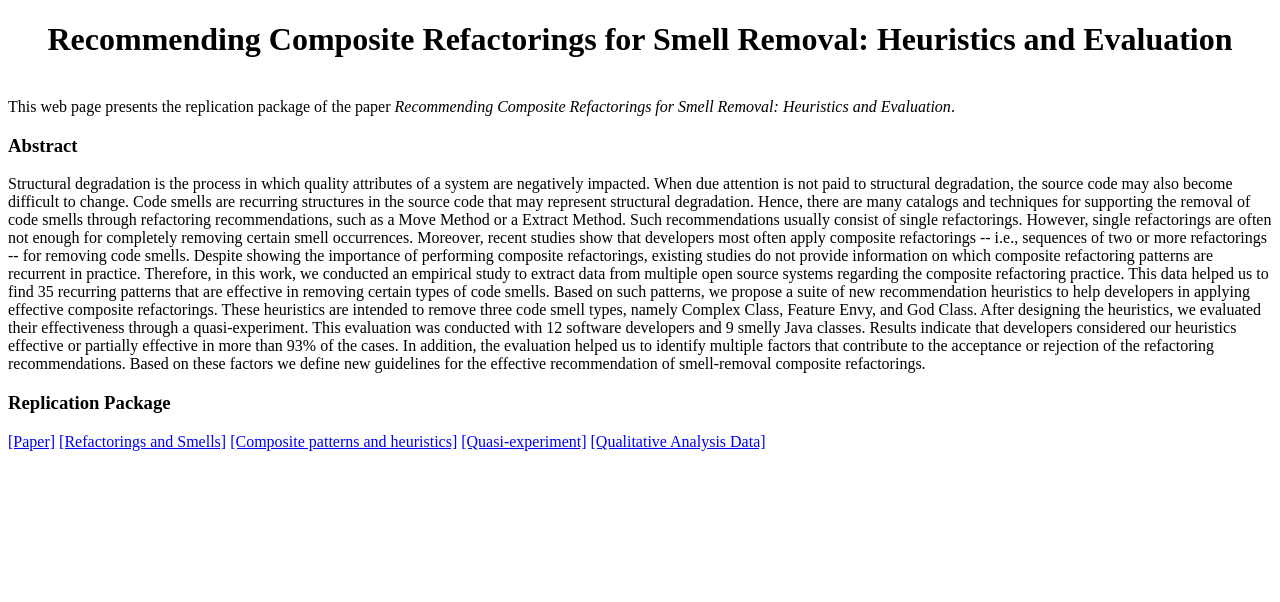
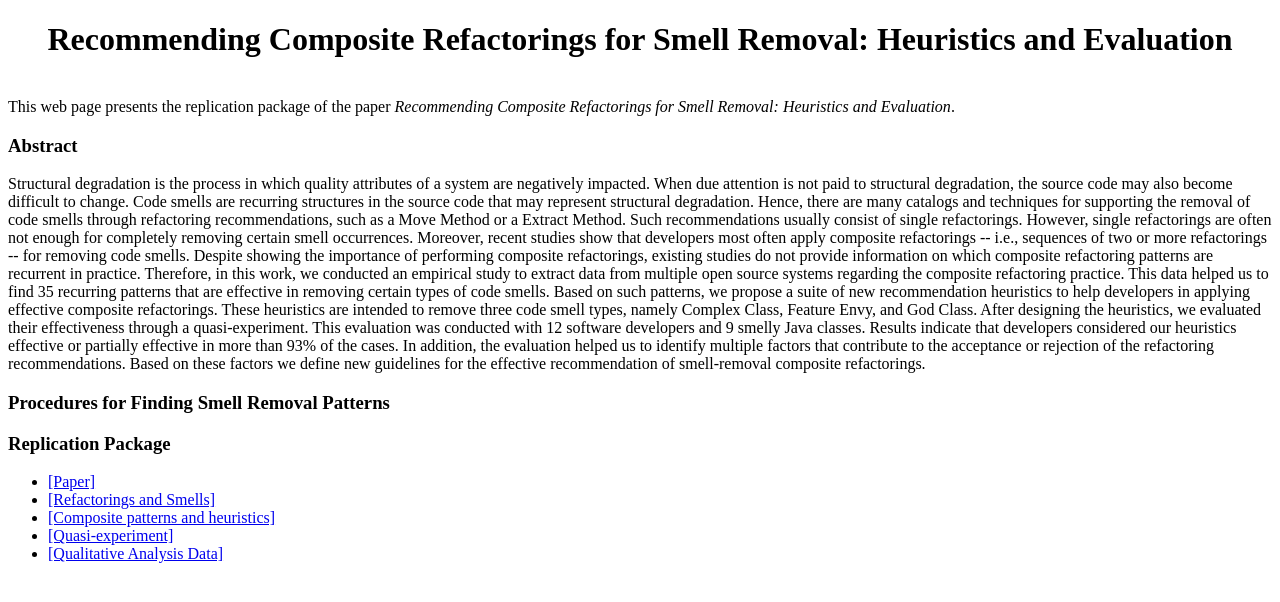
Before and after one commit to refactoringheuristics/refactoringheuristics.github.io, a plain HTML site: page index.html in a window 1280 px wide. Drawn offline with Linux system fonts and the light colour scheme.

Commit message:
Update index.html

```diff
--- a/index.html
+++ b/index.html
@@ -25,12 +25,24 @@
 
     <div class="container">
 
+        <h3 class="page-header" id="procedures">Procedures for Finding Smell Removal Patterns</h3>
+
+        <p class="text-justify">
+
+        </p>
+
+    </div>
+
+    <div class="container">
+
         <h3 class="page-header" id="replicationpackage">Replication Package</h3>
-	<a href="http://refactoringheuristics.github.io/paper.pdf">[Paper]</a>
-	<a href="https://gofile.io/d/AfP1Wx">[Refactorings and Smells]</a>
-        <a href="http://refactoringheuristics.github.io/patterns-heuristics.zip">[Composite patterns and heuristics]</a>
-        <a href="http://refactoringheuristics.github.io/quasi-experiment.zip">[Quasi-experiment]</a>
-	<a href="http://refactoringheuristics.github.io/qualitative-analysis.zip">[Qualitative Analysis Data]</a>
+	<ul>
+		<li><a href="http://refactoringheuristics.github.io/paper.pdf">[Paper]</a></li>
+		<li><a href="https://gofile.io/d/AfP1Wx">[Refactorings and Smells]</a></li>
+		<li><a href="http://refactoringheuristics.github.io/patterns-heuristics.zip">[Composite patterns and heuristics]</a></li>
+		<li><a href="http://refactoringheuristics.github.io/quasi-experiment.zip">[Quasi-experiment]</a></li>
+		<li><a href="http://refactoringheuristics.github.io/qualitative-analysis.zip">[Qualitative Analysis Data]</a></li>
+	</ul>
     </div>
 </body>
 
```
